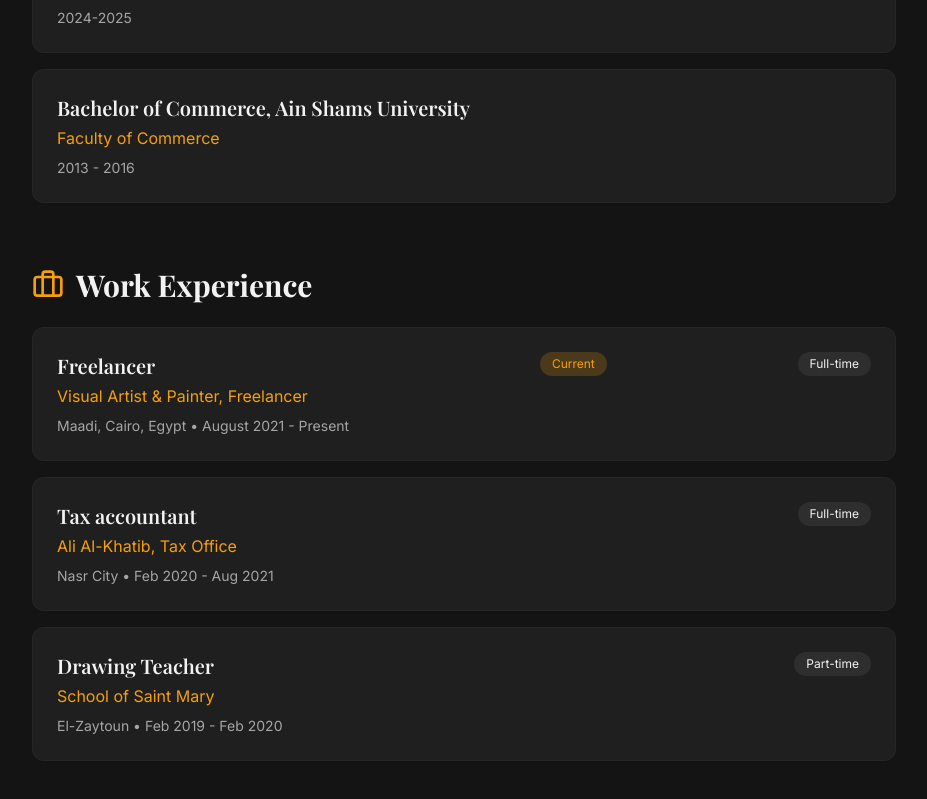
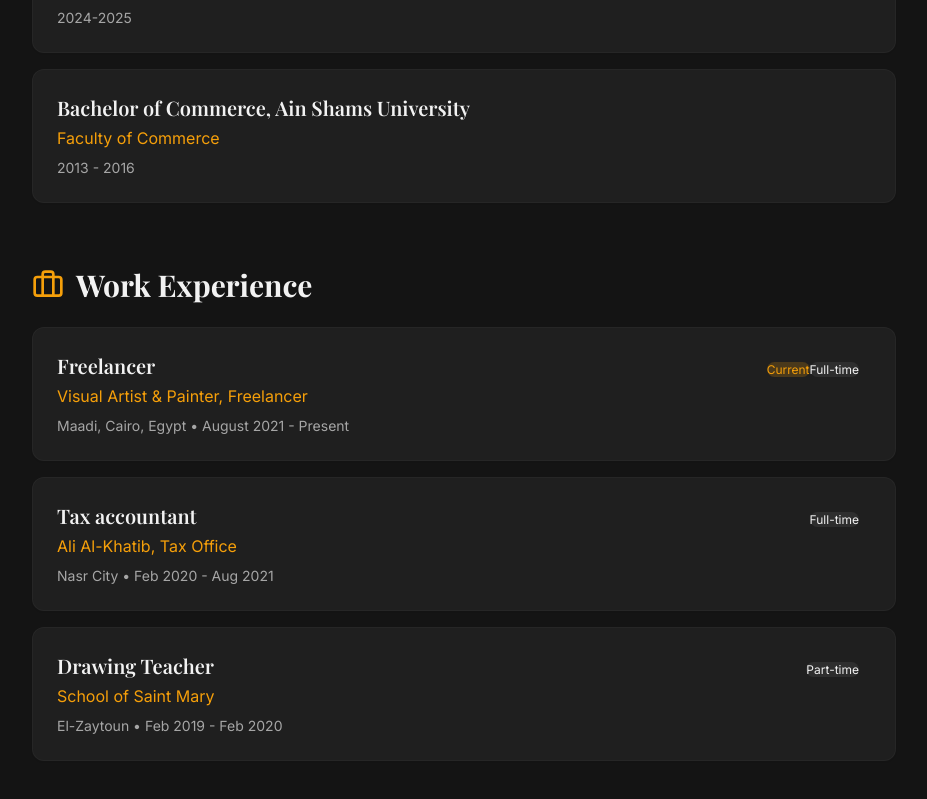
Before and after one commit to msketch93/me, a React (Vite) app: page /about in a window 1280 px wide. Shown: the part 843-1642 px from the top of the page, without its empty margins (176-1103 px from the left). Built offline with nearby package versions, Linux system fonts and the light colour scheme.

Commit message:
update ui about

```diff
--- a/src/pages/About.tsx
+++ b/src/pages/About.tsx
@@ -82,13 +82,15 @@ const About = () => {
                           {job.location} • {job.date}
                         </p>
                       </div>
-                      {job.main && (
-                        <span className="px-3 py-1 bg-primary/20 text-primary text-xs rounded-full">
-                          Current
+                      <span className="px-3 py-1">
+                        {job.main && (
+                          <span className="bg-primary/20 text-primary text-xs rounded-full">
+                            Current
+                          </span>
+                        )}
+                        <span className="bg-secondary text-secondary-foreground text-xs rounded-full">
+                          {job.role}
                         </span>
-                      )}
-                      <span className="px-3 py-1 bg-secondary text-secondary-foreground text-xs rounded-full">
-                        {job.role}
                       </span>
                     </div>
                   </CardContent>
```
